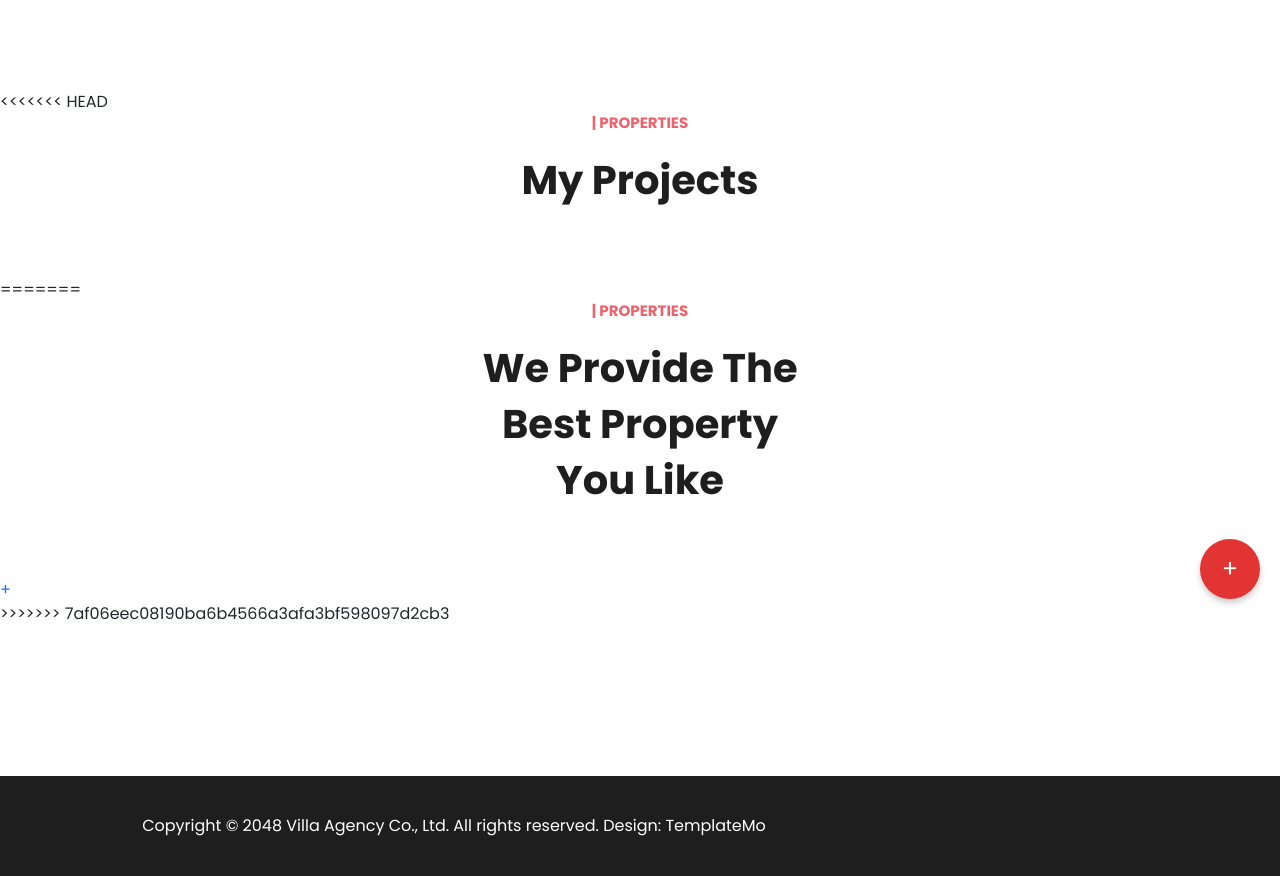
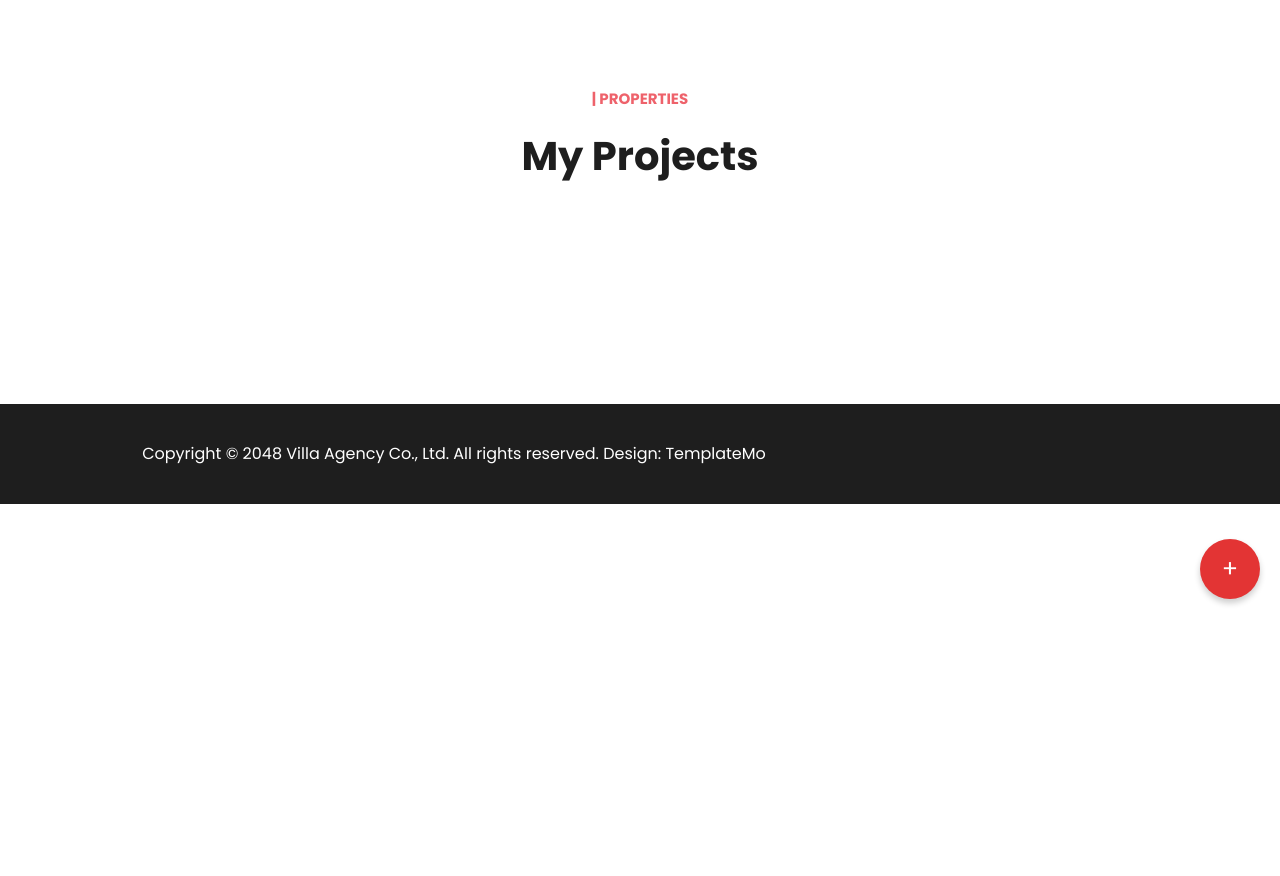
Before and after one commit to dinoooop/villa, a Django app: page /accounts/projects/ in a window 1280 px wide. Shown: the part 181-1057 px from the top of the page. After the commit the page ends 786 px from the top, so only its background shows below. Run offline with Django 5.2, Linux system fonts and the light colour scheme; a user stored in the database is signed in; data comes from the database, SQL or seed files in the repository; both versions use the stored data as it was after the commit; some libraries are stand-ins or nearby versions.

Commit message:
project fix

```diff
--- a/templates/project/front_list_project.html
+++ b/templates/project/front_list_project.html
@@ -2,7 +2,6 @@
 {% load static %}
 {% block content %}
 <div class="properties section">
-<<<<<<< HEAD
   <div class="container">
     <div class="row">
       <div class="col-lg-4 offset-lg-4">
@@ -47,40 +46,4 @@
   </div>
   <a href="{% url 'front_create_project' %}" class="round-btn">+</a>
 </div>
-=======
-    <div class="container">
-        <div class="row">
-            <div class="col-lg-4 offset-lg-4">
-                <div class="section-heading text-center">
-                    <h6>| Properties</h6>
-                    <h2>We Provide The Best Property You Like</h2>
-                </div>
-            </div>
-        </div>
-        <div class="row">
-            {% for project in projects %}
-            <div class="col-lg-4 col-md-6">
-                <div class="item">
-                    <a href="property-details.html"><img src="{{ project.image.url }}" alt=""></a>
-                    <span class="category">Luxury Villa</span>
-                    <h6>{{ project.price }}</h6>
-                    <h4><a href="property-details.html">{{ project.title }}</a></h4>
-                    <ul>
-                        <li>Bedrooms: <span>{{ project.bedrooms }}</span></li>
-                        <li>Bathrooms: <span>{{ project.bathrooms }}</span></li>
-                        <li>Area: <span>{{ project.area }}</span></li>
-                        <li>Floor: <span>{{ project.floor }}</span></li>
-                        <li>Parking: <span>{{ project.parking }}</span></li>
-                    </ul>
-                    <div class="main-button">
-                        <a href="property-details.html">Schedule a visit</a>
-                    </div>
-                </div>
-            </div>
-            {% endfor %}
-        </div>
-    </div>
-</div>
-<a href="{% url 'front_create_project' %}"><div class="plus-icon">+</div></a>
->>>>>>> 7af06eec08190ba6b4566a3afa3bf598097d2cb3
 {% endblock content %}
```
Also changed, not shown: db.sqlite3.
